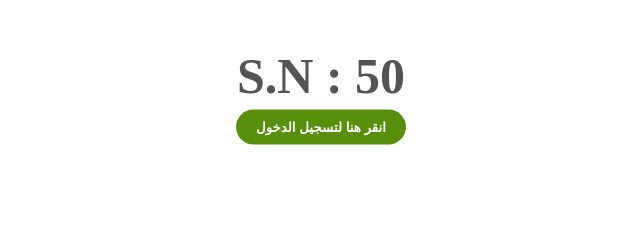
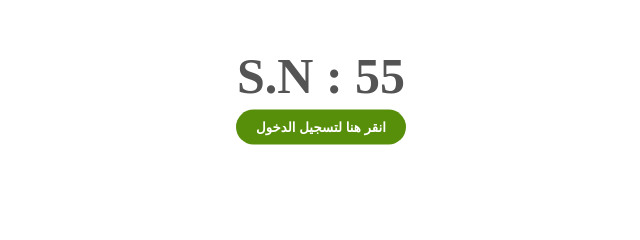
Before and after one commit to ALEmadTransport/account_55, a plain HTML site: page index.html in a window 1280 px wide. Shown: the part 273-513 px from the top of the page, 319-959 px from the left. Drawn offline with Linux system fonts and the light colour scheme.

Commit message:
Update index.html

```diff
--- a/index.html
+++ b/index.html
@@ -49,7 +49,7 @@
 
 <body>
     <img src="background.png" alt="">
-    <span class="sn-label">S.N : 50</span>
+    <span class="sn-label">S.N : 55</span>
     <br>
     <br>
     <br>
```
